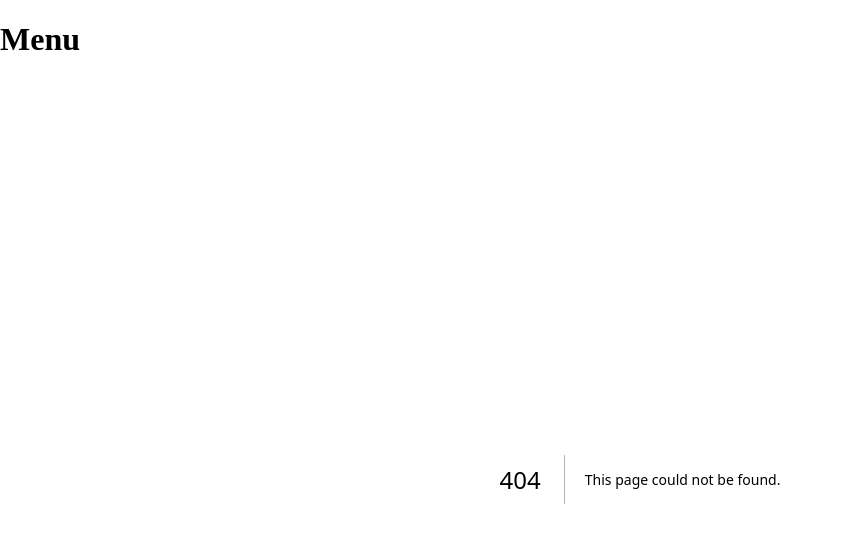
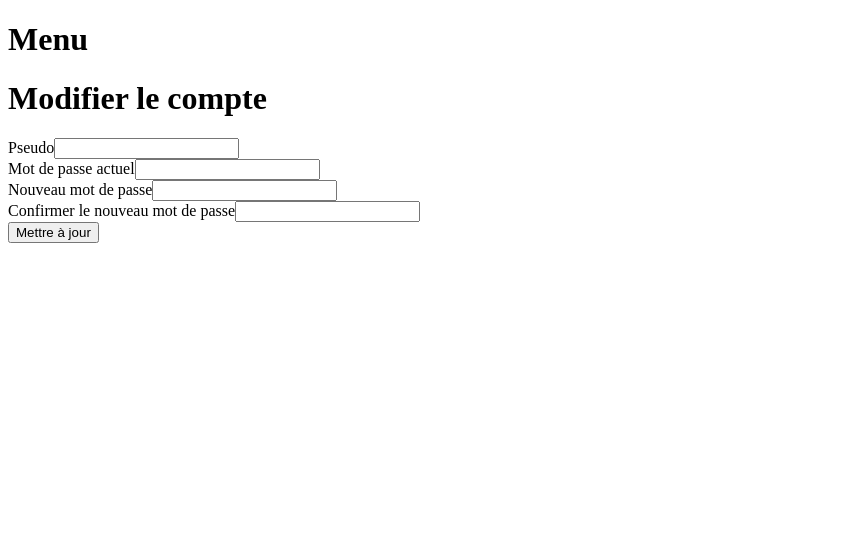
Before and after one commit to SkynixFr/PokeFront, a Next.js app: page /clients/edit-account in a window 1280 px wide. Before the commit this address had no page. Shown: the top 542 px of the page, without its empty margins (0-843 px from the left). Built offline with nearby package versions, Linux system fonts and the light colour scheme.

Commit message:
feat(login) : ajout edit compte et correction login

```diff
--- /dev/null
+++ b/pages/clients/edit-account.tsx
@@ -0,0 +1,112 @@
+import { useState, FormEvent } from 'react';
+import { useRouter } from 'next/router';
+import axios from 'axios';
+
+const EditAccountPage = () => {
+	const [pseudo, setPseudo] = useState<string>('');
+	const [password, setPassword] = useState<string>('');
+	const [newPassword, setNewPassword] = useState<string>('');
+	const [confirmPassword, setConfirmPassword] = useState<string>('');
+	const [errorMessage, setErrorMessage] = useState<string>('');
+	const [isLoading, setIsLoading] = useState<boolean>(false);
+	const token =
+		'eyJhbGciOiJIUzI1NiIsInR5cCI6IkpXVCJ9.eyJtYWlsQ2xpZW50Ijoicmlja3lAZ21haWwuY29tIiwibWRwQ2xpZW50IjoiJDJiJDEwJFdubmt3cmJPcjU1bENXbWFGaVc3Y2VmRlcxZHRRSE9GWkZZZ1FhUzdRRGhBdjNyc052MHN1IiwiaWF0IjoxNjkwMzc3MzE5LCJleHAiOjE2OTAzODA5MTl9.cRwDI0R_wKl9aLLVPVVA1d39FRqw4tQBODZYyHIdUIA';
+	const router = useRouter();
+
+	// Votre configuration prédéfinie ici (incluant le token JWT)
+	const config = {
+		method: 'put',
+		maxBodyLength: Infinity,
+		url: 'http://localhost:8080/api/v1/client', // Replace with your API endpoint for deleting the account
+		headers: {
+			'x-access-token': token
+		},
+		data: {
+			username: pseudo,
+			mdpClient: newPassword || password
+		}
+	};
+
+	// Function to handle form submission
+	const handleSubmit = async (e: FormEvent<HTMLFormElement>) => {
+		e.preventDefault();
+		setErrorMessage(''); // Reset error message
+		setIsLoading(true); // Set loading state
+
+		try {
+			// Check if new password and confirm password match
+			if (newPassword !== confirmPassword) {
+				setErrorMessage(
+					'Le nouveau mot de passe ne correspond pas à la confirmation.'
+				);
+				setIsLoading(false); // Reset loading state
+				return;
+			}
+
+			//Call à l'API de modif
+			const response = await axios.request(config);
+			if (response.status === 200) {
+				setErrorMessage('Compte mis à jour avec succès.');
+			}
+		} catch (error) {
+			setErrorMessage(
+				'Erreur lors de la mise à jour du compte. Veuillez réessayer.'
+			);
+		} finally {
+			setIsLoading(false); // Reset loading state after the API call is completed
+		}
+	};
+
+	return (
+		<div>
+			<h1>Modifier le compte</h1>
+			<form onSubmit={handleSubmit}>
+				{/* Form fields */}
+				<div>
+					<label htmlFor="pseudo">Pseudo</label>
+					<input
+						id="pseudo"
+						type="text"
+						value={pseudo}
+						onChange={e => setPseudo(e.target.value)}
+					/>
+				</div>
+				<div>
+					<label htmlFor="password">Mot de passe actuel</label>
+					<input
+						id="password"
+						type="password"
+						value={password}
+						onChange={e => setPassword(e.target.value)}
+					/>
+				</div>
+				<div>
+					<label htmlFor="newPassword">Nouveau mot de passe</label>
+					<input
+						id="newPassword"
+						type="password"
+						value={newPassword}
+						onChange={e => setNewPassword(e.target.value)}
+					/>
+				</div>
+				<div>
+					<label htmlFor="confirmPassword">
+						Confirmer le nouveau mot de passe
+					</label>
+					<input
+						id="confirmPassword"
+						type="password"
+						value={confirmPassword}
+						onChange={e => setConfirmPassword(e.target.value)}
+					/>
+				</div>
+				<button type="submit" disabled={isLoading}>
+					{isLoading ? 'Chargement...' : 'Mettre à jour'}
+				</button>
+			</form>
+			{errorMessage && <p>{errorMessage}</p>}
+		</div>
+	);
+};
+
+export default EditAccountPage;
```
Also changed, not shown: pages/clients/delete-account.tsx (+6 -8 lines), pages/clients/login.tsx (+30 -7 lines).
